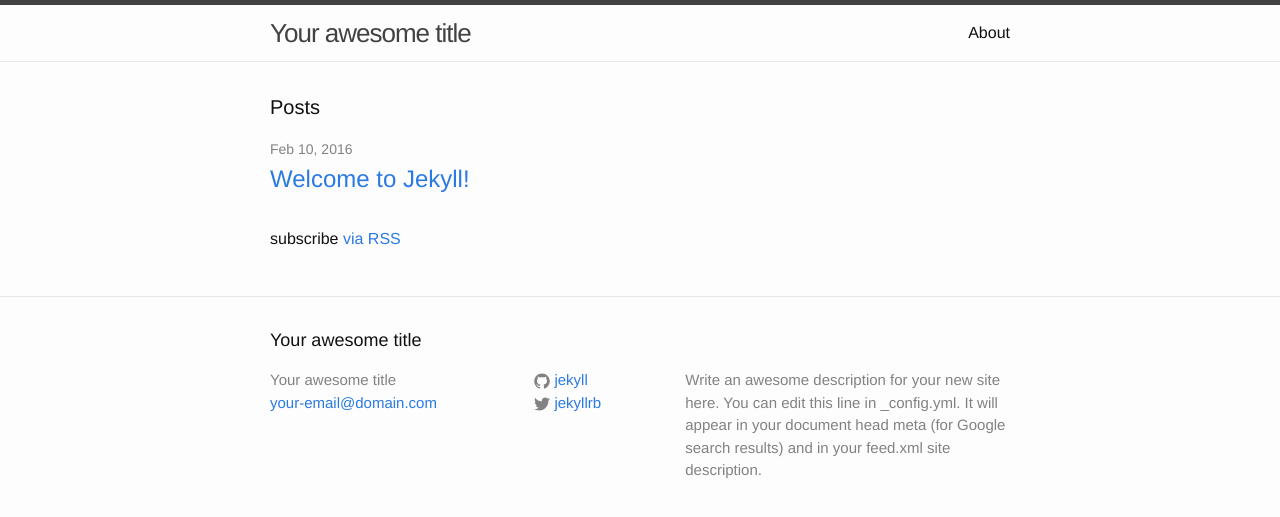
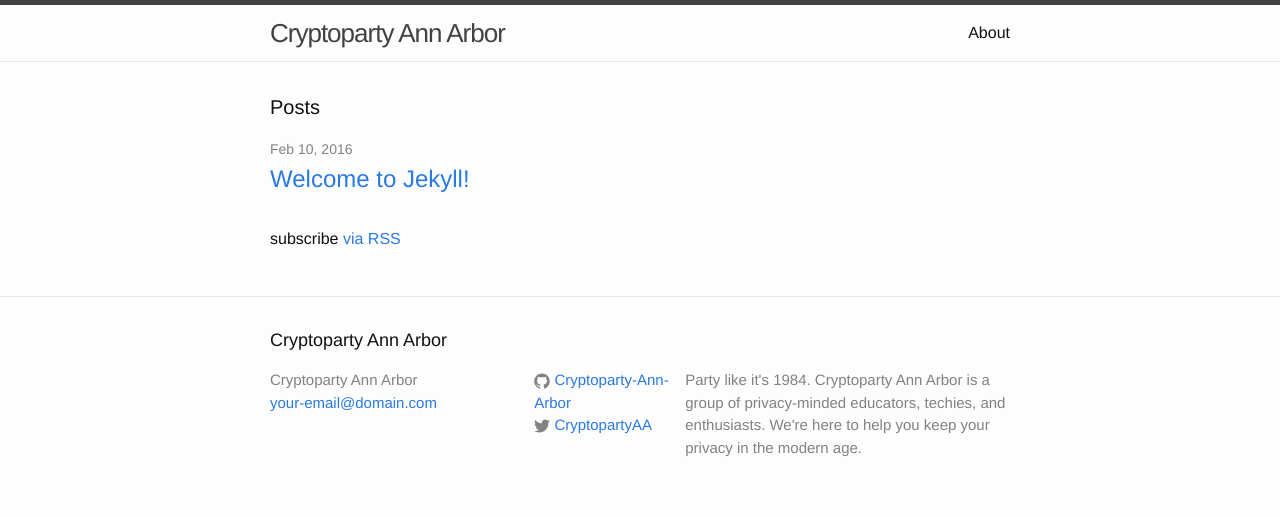
Before and after one commit to Cryptoparty-Ann-Arbor/Cryptoparty-Ann-Arbor.github.io, a Jekyll site: the page built from index.html, in a window 1280 px wide. Shown: the top 517 px of the page. Built offline with Jekyll 4.4.1, drawn with Linux system fonts in a browser that asks for light colours.

Commit message:
Update site config
put some basic cryptoparty info in there

```diff
--- a/_config.yml
+++ b/_config.yml
@@ -6,16 +6,18 @@
 # 'jekyll serve'. If you change this file, please restart the server process.
 
 # Site settings
-title: Your awesome title
+title: Cryptoparty Ann Arbor
 email: your-email@domain.com
 description: > # this means to ignore newlines until "baseurl:"
-  Write an awesome description for your new site here. You can edit this
-  line in _config.yml. It will appear in your document head meta (for
-  Google search results) and in your feed.xml site description.
+  Party like it's 1984.
+
+  Cryptoparty Ann Arbor is a group of privacy-minded educators,
+  techies, and enthusiasts. We're here to help you keep your privacy
+  in the modern age.
 baseurl: "" # the subpath of your site, e.g. /blog
-url: "http://yourdomain.com" # the base hostname & protocol for your site
-twitter_username: jekyllrb
-github_username:  jekyll
+url: "https://a2crypto.party" # the base hostname & protocol for your site
+twitter_username: CryptopartyAA
+github_username:  Cryptoparty-Ann-Arbor
 
 # Build settings
 markdown: kramdown
```
